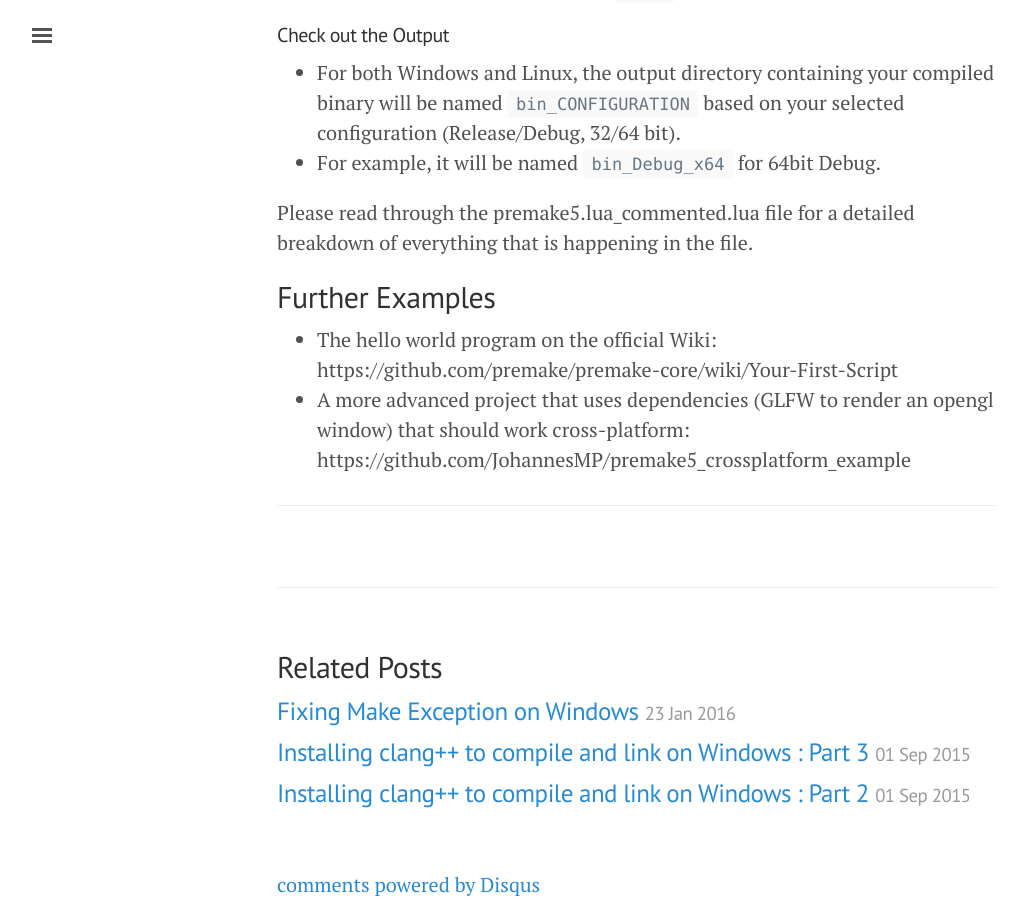
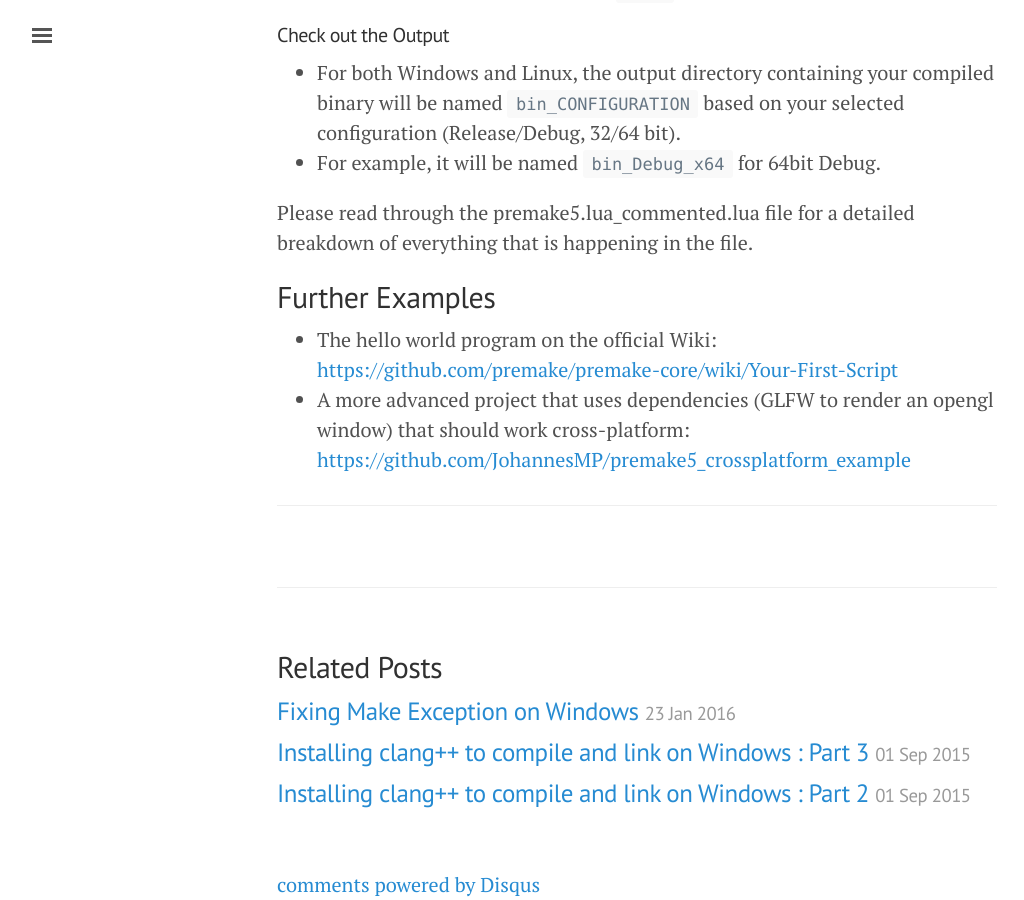
Before and after one commit to JohannesMP/com.johannesmp.blog, a Jekyll site: the page built from _posts/2016-10-29-getting-started-with-premake.md, in a window 1280 px wide and 900 px high, scrolled down 3697 px. Shown: the whole window, without its empty margins (3-1027 px from the left). Built offline with Jekyll 4.4.1, drawn with Linux system fonts in a browser that asks for light colours; nearby versions of some CDN libraries; comment, search, counter and statistics services are not loaded; some of the changed lines change nothing that is shown.

Commit message:
linkified links

```diff
--- a/_posts/2016-10-29-getting-started-with-premake.md
+++ b/_posts/2016-10-29-getting-started-with-premake.md
@@ -91,5 +91,5 @@ Please read through the premake5.lua_commented.lua file for a detailed breakdown
 
 ## Further Examples
 
-- The hello world program on the official Wiki: https://github.com/premake/premake-core/wiki/Your-First-Script
-- A more advanced project that uses dependencies (GLFW to render an opengl window) that should work cross-platform: https://github.com/JohannesMP/premake5_crossplatform_example
+- The hello world program on the official Wiki: [https://github.com/premake/premake-core/wiki/Your-First-Script](https://github.com/premake/premake-core/wiki/Your-First-Script)
+- A more advanced project that uses dependencies (GLFW to render an opengl window) that should work cross-platform: [https://github.com/JohannesMP/premake5_crossplatform_example](https://github.com/JohannesMP/premake5_crossplatform_example)
```
